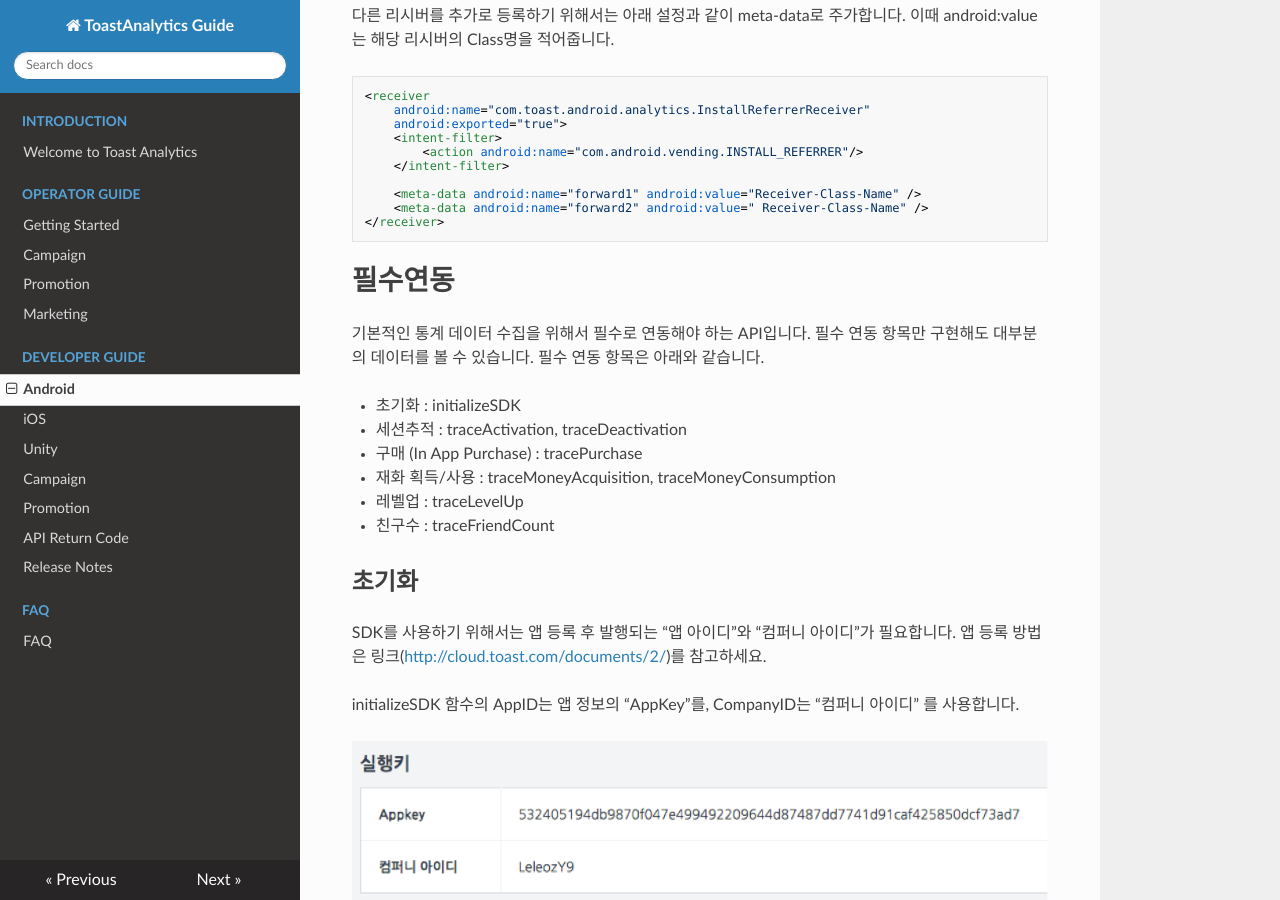
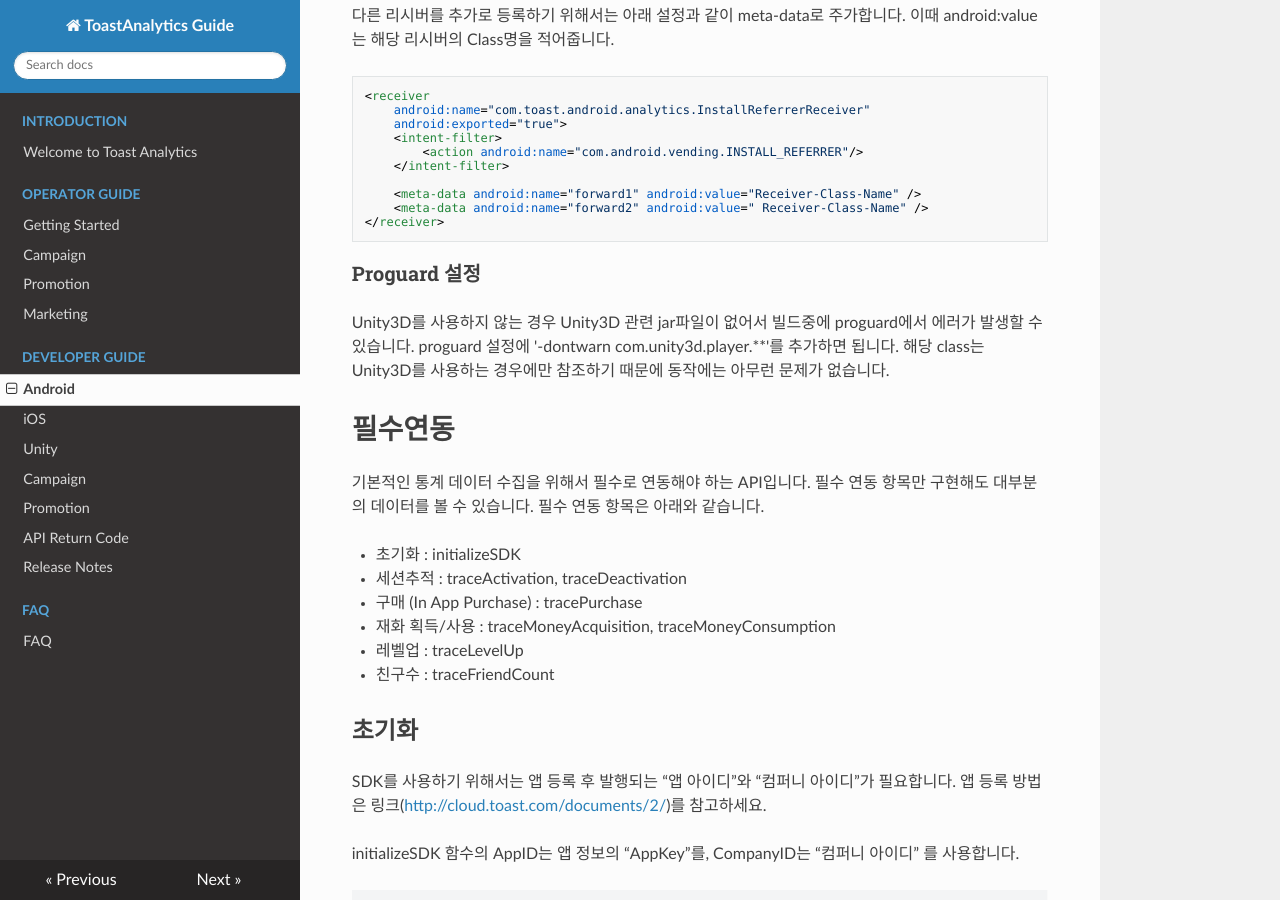
Before and after one commit to ToastAnalytics/ToastAnalytics, an MkDocs documentation site: the page built from docs/Developer/4. Android Developer Guide.md, in a window 1280 px wide and 900 px high, scrolled down 5883 px. Built offline with MkDocs 1.6.1, drawn with Linux system fonts in a browser that asks for light colours; nearby versions of some CDN libraries; old or Windows-style settings are respelled for this version of MkDocs.

Commit message:
Update 4. Android Developer Guide.md

````diff
--- a/docs/Developer/4. Android Developer Guide.md
+++ b/docs/Developer/4. Android Developer Guide.md
@@ -146,6 +146,12 @@ Install Receiver 설정이 잘못된 경우 신규 사용자 집계가 잘못될
     <meta-data android:name="forward2" android:value=" Receiver-Class-Name" />
 </receiver>
 ```
+
+### Proguard 설정
+Unity3D를 사용하지 않는 경우 Unity3D 관련 jar파일이 없어서 빌드중에 proguard에서 에러가 발생할 수 있습니다.
+proguard 설정에 '-dontwarn com.unity3d.player.**'를 추가하면 됩니다.
+해당 class는 Unity3D를 사용하는 경우에만 참조하기 때문에 동작에는 아무런 문제가 없습니다.
+
 
 # 필수연동
 
````
